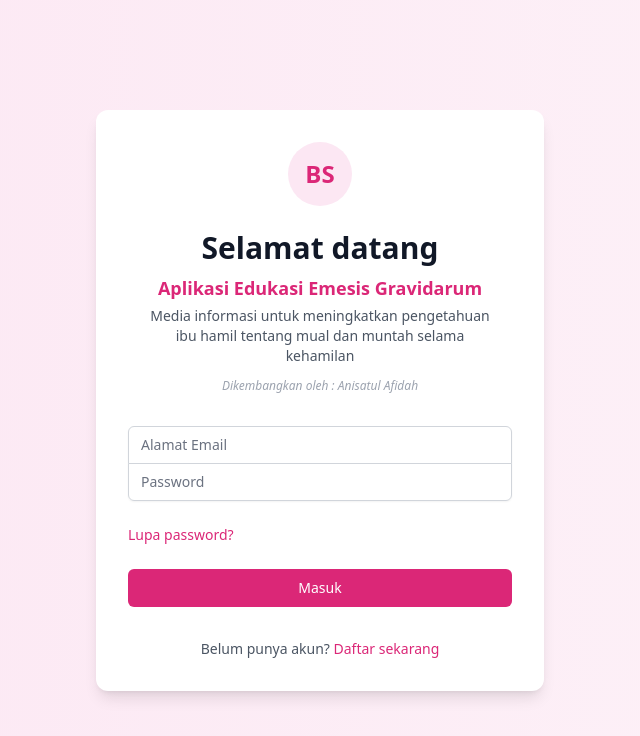
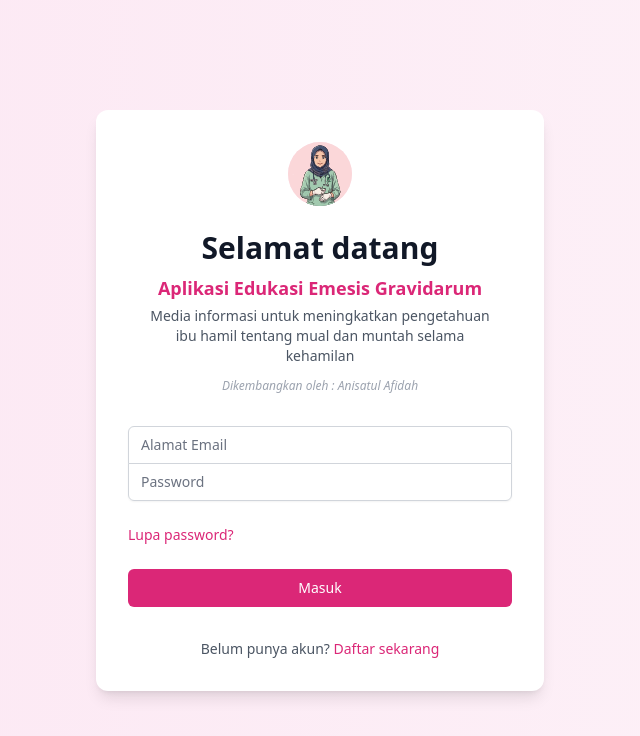
Before and after one commit to BangArulDev/ChatBot-bidan, a React (Create React App) app: page / in a window 1280 px wide. Shown: the top 736 px of the page, without its empty margins (320-960 px from the left). Built offline with nearby package versions, Linux system fonts and the light colour scheme; no server answers.

Commit message:
style: replace text avatars with profil.svg in login and register pages

```diff
--- a/src/pages/Login.js
+++ b/src/pages/Login.js
@@ -66,8 +66,8 @@ export default function Login() {
     <div className="min-h-screen flex items-center justify-center bg-gradient-to-r from-pink-100 to-pink-50 py-12 px-4 sm:px-6 lg:px-8">
       <div className="max-w-md w-full space-y-8 bg-white p-8 rounded-xl shadow-lg">
         <div>
-          <div className="mx-auto h-16 w-16 rounded-full bg-pink-100 flex items-center justify-center">
-            <span className="text-pink-600 font-bold text-2xl">BS</span>
+          <div className="mx-auto h-16 w-16 rounded-full bg-pink-100 flex items-center justify-center overflow-hidden">
+            <img src="/profil.svg" alt="Bidan Nisa" className="w-full h-full object-cover" />
           </div>
           <h2 className="mt-6 text-center text-3xl font-extrabold text-gray-900 mb-2">
             Selamat datang
--- a/src/pages/Register.js
+++ b/src/pages/Register.js
@@ -77,8 +77,8 @@ export default function Register() {
     <div className="min-h-screen flex items-center justify-center bg-gradient-to-r from-pink-100 to-pink-50 py-12 px-4 sm:px-6 lg:px-8">
       <div className="max-w-md w-full space-y-8 bg-white p-8 rounded-xl shadow-lg">
         <div>
-          <div className="mx-auto h-16 w-16 rounded-full bg-pink-100 flex items-center justify-center">
-            <span className="text-pink-600 font-bold text-2xl">BS</span>
+          <div className="mx-auto h-16 w-16 rounded-full bg-pink-100 flex items-center justify-center overflow-hidden">
+            <img src="/profil.svg" alt="Bidan Nisa" className="w-full h-full object-cover" />
           </div>
           <h2 className="mt-6 text-center text-3xl font-extrabold text-gray-900">
             Daftar Akun Baru
```
